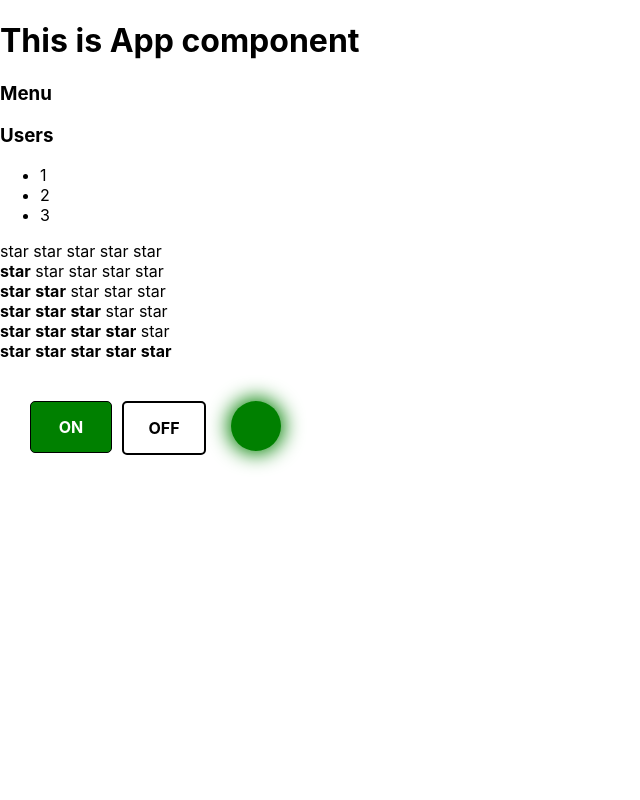
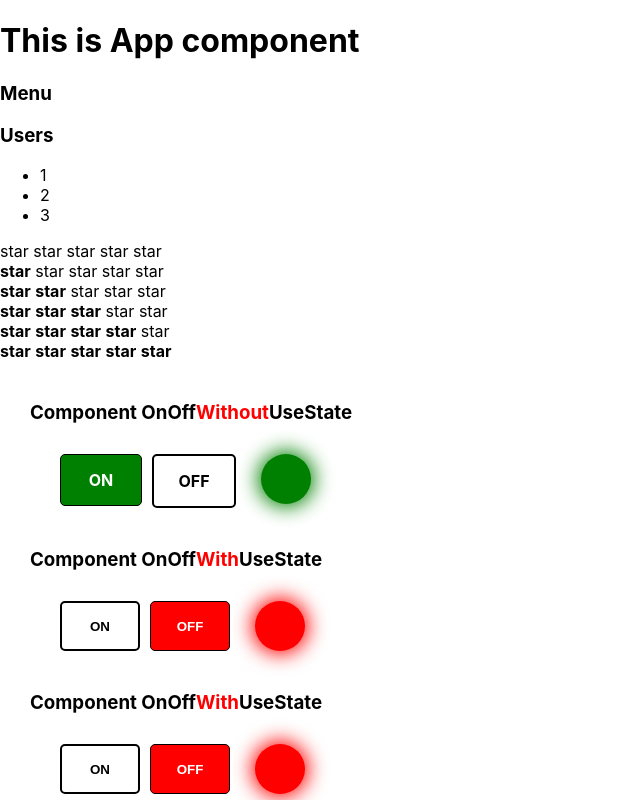
Before and after one commit to tamga05/React-kak_podrobno_React, a React (Create React App) app: page / in a window 1280 px wide. Shown: the whole page, without its empty margins (0-640 px from the left). Built offline with nearby package versions, Linux system fonts and the light colour scheme.

Commit message:
add OnOffWithUseState component markup

```diff
--- a/src/App.tsx
+++ b/src/App.tsx
@@ -2,7 +2,8 @@ import React from 'react';
 import './App.css';
 import Accordion from './components/Accordion/Accordion';
 import {Rating} from './components/Rating/Rating';
-import OnOff from './components/OnOff/OnOff';
+import OnOffWithoutUseState from './components/OnOff/OnOffWithoutUseState';
+import OnOffWithUseState from './components/OnOff/OnOffWithUseState';
 
 
 function App() {
@@ -22,7 +23,10 @@ function App() {
             <Rating value={3}/>
             <Rating value={4}/>
             <Rating value={5}/>
-            <OnOff off={false} switch={true}/>
+            <OnOffWithoutUseState off={false} switch={true}/>
+            <OnOffWithUseState/>
+            <OnOffWithUseState/>
+            {/*<OnOffWithUseState on={true}/>*/}
         </div>
     );
 }
@@ -31,6 +35,7 @@ function App() {
 type PageTitlePropsType = {
     title: string
 }
+
 
 function PageTitle(props: PageTitlePropsType) {
     return (
--- a/src/components/OnOff/OnOff.tsx
+++ /dev/null
@@ -1,38 +0,0 @@
-import React from 'react';
-import s from './OnOff.module.css';
-
-
-type OnOffPropsType = {
-    switch?: boolean
-    off?: boolean
-}
-
-function OnOff(props: OnOffPropsType) {
-
-    return (
-        <div>
-            {props.off
-                ? <div className={s.wrapper}>
-                    <div className={s.buttonOn}>ON</div>
-                    <div className={s.buttonOff}>OFF</div>
-                    <div className={s.lamp}></div>
-                </div>
-                : <div className={s.wrapper}>
-                    {props.switch ? <div className={`${s.buttonOn} ${s.buttonOnSwitch}`}>ON</div> : <div className={s.buttonOn}>ON</div>}
-                    {/*{props.switch === true && <div className={`${s.buttonOn} ${s.buttonOnSwitch}`}>ON</div>}*/}
-                    {/*{props.switch === false && <div className={s.buttonOn}>ON</div>}*/}
-
-                    {props.switch ? <div className={s.buttonOff}>OFF</div> : <div className={`${s.buttonOff} ${s.buttonOffSwitch}`}>OFF</div>}
-                    {/*{props.switch === true && <div className={s.buttonOff}>OFF</div>}*/}
-                    {/*{props.switch === false && <div className={`${s.buttonOff} ${s.buttonOffSwitch}`}>OFF</div>}*/}
-
-                    {props.switch ? <div className={`{${s.lamp} ${s.lampOnSwitch}`}></div> : <div className={`${s.lamp} ${s.lampOffSwitch}`}></div>}
-                    {/*{props.switch === true && <div className={`{${s.lamp} ${s.lampOnSwitch}`}></div>}*/}
-                    {/*{props.switch === false && <div className={`${s.lamp} ${s.lampOffSwitch}`}></div>}*/}
-                </div>
-            }
-        </div>
-    );
-}
-
-export default OnOff;
--- /dev/null
+++ b/src/components/OnOff/OnOffWithUseState.tsx
@@ -0,0 +1,77 @@
+import React, {useState} from 'react';
+import s from './OnOffWithoutUseState.module.css';
+
+
+type OnOffWithUseStatePropsType = {
+    //on: boolean
+}
+
+
+const OnOffWithUseState = (props: OnOffWithUseStatePropsType) => {
+
+
+    let [on, setOn] = useState(false);
+
+
+    const onStyle = {
+        width: '80px',
+        height: '50px',
+        marginRight: '10px',
+        fontWeight: 'bold',
+        borderRadius: '5px',
+        display: 'flex',
+        justifyContent: 'center',
+        alignItems: 'center',
+        cursor: 'pointer',
+        backgroundColor: on ? 'green' : 'white',
+        color: on ? 'white' : 'black',
+        border: on ? '1px solid black' : '2px solid black'
+    };
+
+
+    const offStyle = {
+        width: '80px',
+        height: '50px',
+        marginRight: '25px',
+        fontWeight: 'bold',
+        borderRadius: '5px',
+        display: 'flex',
+        justifyContent: 'center',
+        alignItems: 'center',
+        cursor: 'pointer',
+        backgroundColor: on ? 'white' : 'red',
+        color: on ? 'black' : 'white',
+        border: on ? '2px solid black' : '1px solid black'
+    };
+
+
+    const lampStyle = {
+        width: '50px',
+        height: '50px',
+        border: on ? 'none' : '2px solid black' || !on ? 'none' : '2px solid black',
+        borderRadius: '50%',
+        backgroundColor: on ? 'green' : 'red',
+        boxShadow: on ? '0 0 20px 3px #008000' : 'none' || !on ? '0 0 20px 3px #FF0000' : 'none'
+    };
+
+
+    return (
+        <div>
+            <h3 className={s.title}>Component OnOff<span className={s.span}>With</span>UseState</h3>
+            <div className={s.wrapper}>
+                <button style={onStyle} onClick={() => {
+                    setOn(true);
+                }}>ON
+                </button>
+                <button style={offStyle} onClick={() => {
+                    setOn(false);
+                }}>OFF
+                </button>
+                <div style={lampStyle}></div>
+            </div>
+        </div>
+    );
+};
+
+
+export default OnOffWithUseState;
--- a/src/components/OnOff/OnOff.module.css
+++ b/src/components/OnOff/OnOffWithoutUseState.module.css
@@ -1,7 +1,16 @@
 .wrapper {
     display: flex;
+    margin-top: 30px;
+    margin-left: 60px;
+}
+
+.title {
     margin-top: 40px;
     margin-left: 30px;
+}
+
+.span {
+    color: red;
 }
 
 .buttonOn {
--- /dev/null
+++ b/src/components/OnOff/OnOffWithoutUseState.tsx
@@ -0,0 +1,47 @@
+import React from 'react';
+import s from './OnOffWithoutUseState.module.css';
+import OnOffWithUseState from './OnOffWithUseState';
+
+
+type OnOffPropsType = {
+    switch?: boolean
+    off?: boolean
+}
+
+
+function OnOffWithoutUseState(props: OnOffPropsType) {
+
+
+    return (
+        <div>
+            <h3 className={s.title}>Component OnOff<span className={s.span}>Without</span>UseState</h3>
+            {
+                props.off
+                    ? <div className={s.wrapper}>
+                        <button className={s.buttonOn}>ON</button>
+                        <button className={s.buttonOff}>OFF</button>
+                        <div className={s.lamp}></div>
+                    </div>
+                    :
+
+                    <div className={s.wrapper}>
+                        {props.switch ? <div className={`${s.buttonOn} ${s.buttonOnSwitch}`}>ON</div> : <div className={s.buttonOn}>ON</div>}
+                        {/*{props.switch === true && <div className={`${s.buttonOn} ${s.buttonOnSwitch}`}>ON</div>}*/}
+                        {/*{props.switch === false && <div className={s.buttonOn}>ON</div>}*/}
+
+                        {props.switch ? <div className={s.buttonOff}>OFF</div> : <div className={`${s.buttonOff} ${s.buttonOffSwitch}`}>OFF</div>}
+                        {/*{props.switch === true && <div className={s.buttonOff}>OFF</div>}*/}
+                        {/*{props.switch === false && <div className={`${s.buttonOff} ${s.buttonOffSwitch}`}>OFF</div>}*/}
+
+                        {props.switch ? <div className={`{${s.lamp} ${s.lampOnSwitch}`}></div> :
+                            <div className={`${s.lamp} ${s.lampOffSwitch}`}></div>}
+                        {/*{props.switch === true && <div className={`{${s.lamp} ${s.lampOnSwitch}`}></div>}*/}
+                        {/*{props.switch === false && <div className={`${s.lamp} ${s.lampOffSwitch}`}></div>}*/}
+                    </div>
+            }
+        </div>
+    );
+}
+
+
+export default OnOffWithoutUseState;
```
Also changed, not shown: src/App.css (indentation only).
